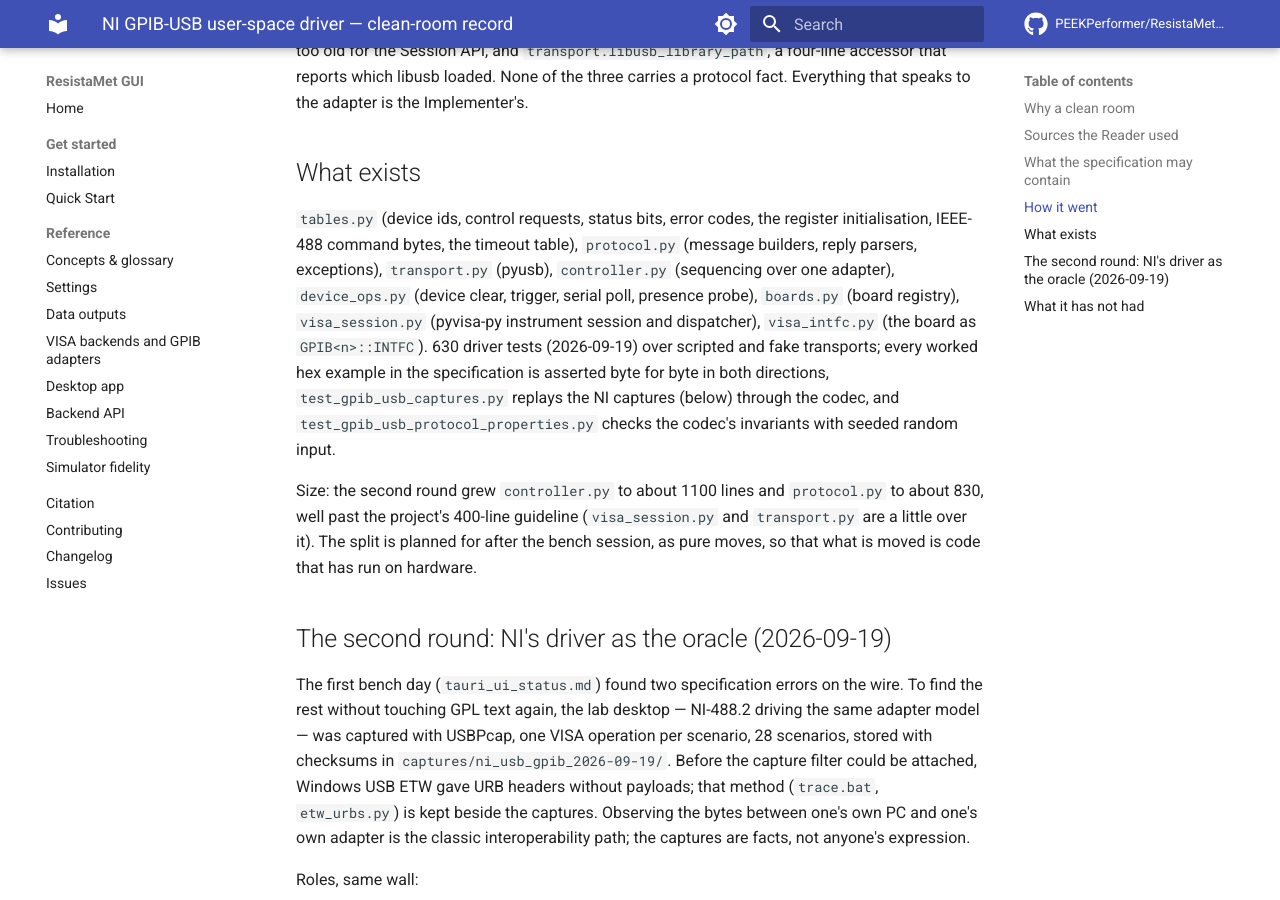
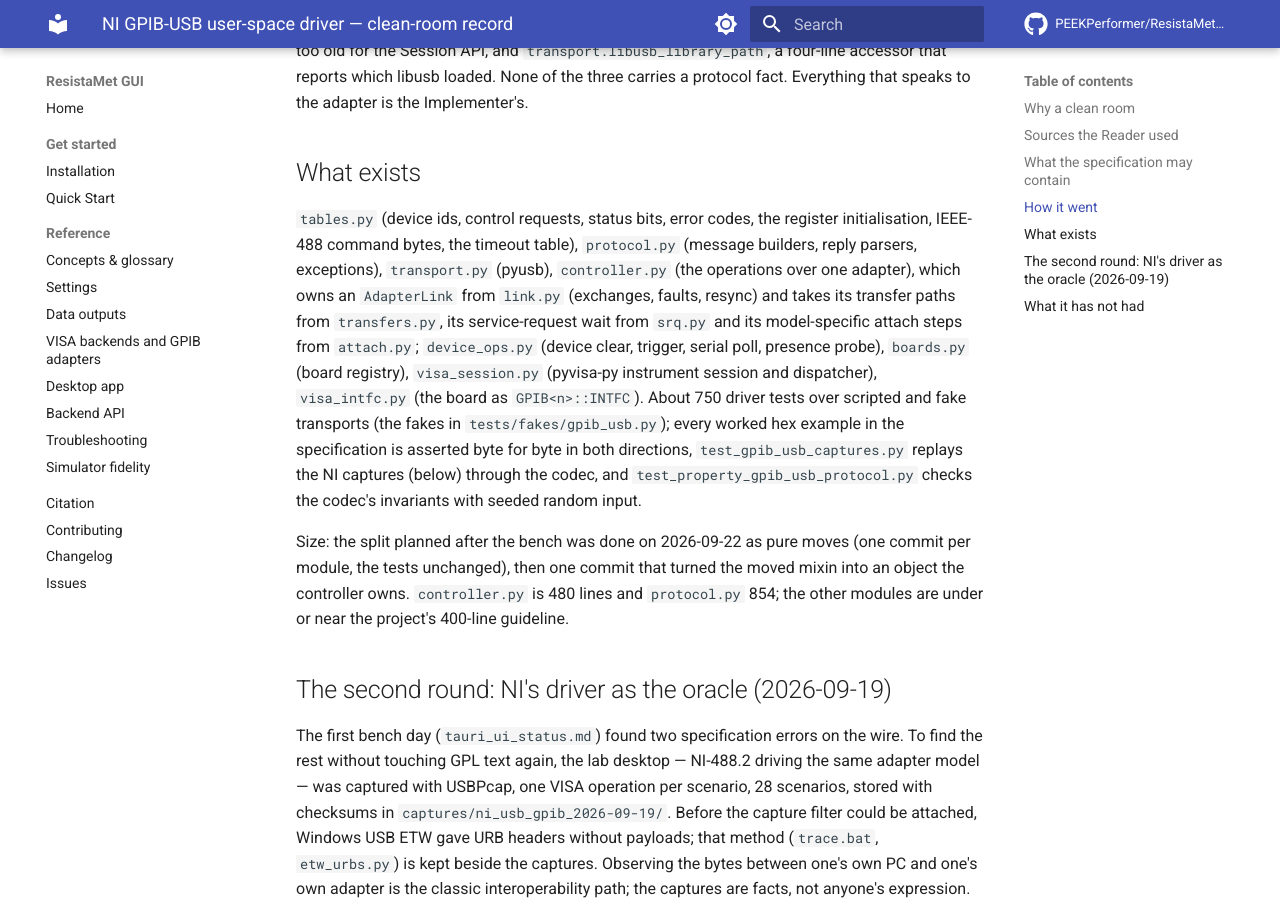
Before and after one commit to PEEKPerformer/ResistaMet-GUI, an MkDocs documentation site: the page built from docs/design/ni_usb_gpib_clean_room.md, in a window 1280 px wide and 900 px high, scrolled down 2643 px. Built offline with MkDocs 1.6.1 and Material for MkDocs 9.7.7, drawn with Linux system fonts in a browser that asks for light colours; comment, search, counter and statistics services are not loaded.

Commit message:
Describe the driver modules after the split
The clean-room record still listed a 1100-line controller and a split
still to come, and named the property-test file that was merged away.
It now lists the four modules the controller was split into and where
the test fakes live.

```diff
--- a/docs/design/ni_usb_gpib_clean_room.md
+++ b/docs/design/ni_usb_gpib_clean_room.md
@@ -102,21 +102,25 @@ Everything that speaks to the adapter is the Implementer's.
 `tables.py` (device ids, control requests, status bits, error codes, the
 register initialisation, IEEE-488 command bytes, the timeout table),
 `protocol.py` (message builders, reply parsers, exceptions),
-`transport.py` (pyusb), `controller.py` (sequencing over one adapter),
+`transport.py` (pyusb), `controller.py` (the operations over one adapter),
+which owns an `AdapterLink` from `link.py` (exchanges, faults, resync)
+and takes its transfer paths from `transfers.py`, its service-request
+wait from `srq.py` and its model-specific attach steps from `attach.py`;
 `device_ops.py` (device clear, trigger, serial poll, presence probe),
 `boards.py` (board registry), `visa_session.py` (pyvisa-py instrument
 session and dispatcher), `visa_intfc.py` (the board as `GPIB<n>::INTFC`).
-630 driver tests (2026-09-19) over scripted and fake transports; every
-worked hex example in the specification is asserted byte for byte in both
-directions, `test_gpib_usb_captures.py` replays the NI captures (below)
-through the codec, and `test_gpib_usb_protocol_properties.py` checks the
-codec's invariants with seeded random input.
+About 750 driver tests over scripted and fake transports (the fakes in
+`tests/fakes/gpib_usb.py`); every worked hex example in the specification
+is asserted byte for byte in both directions, `test_gpib_usb_captures.py`
+replays the NI captures (below) through the codec, and
+`test_property_gpib_usb_protocol.py` checks the codec's invariants with
+seeded random input.
 
-Size: the second round grew `controller.py` to about 1100 lines and
-`protocol.py` to about 830, well past the project's 400-line guideline
-(`visa_session.py` and `transport.py` are a little over it). The split
-is planned for after the bench session, as pure moves, so that what is
-moved is code that has run on hardware.
+Size: the split planned after the bench was done on 2026-09-22 as pure
+moves (one commit per module, the tests unchanged), then one commit that
+turned the moved mixin into an object the controller owns. `controller.py`
+is 480 lines and `protocol.py` 854; the other modules are under or near
+the project's 400-line guideline.
 
 ## The second round: NI's driver as the oracle (2026-09-19)
 
```
